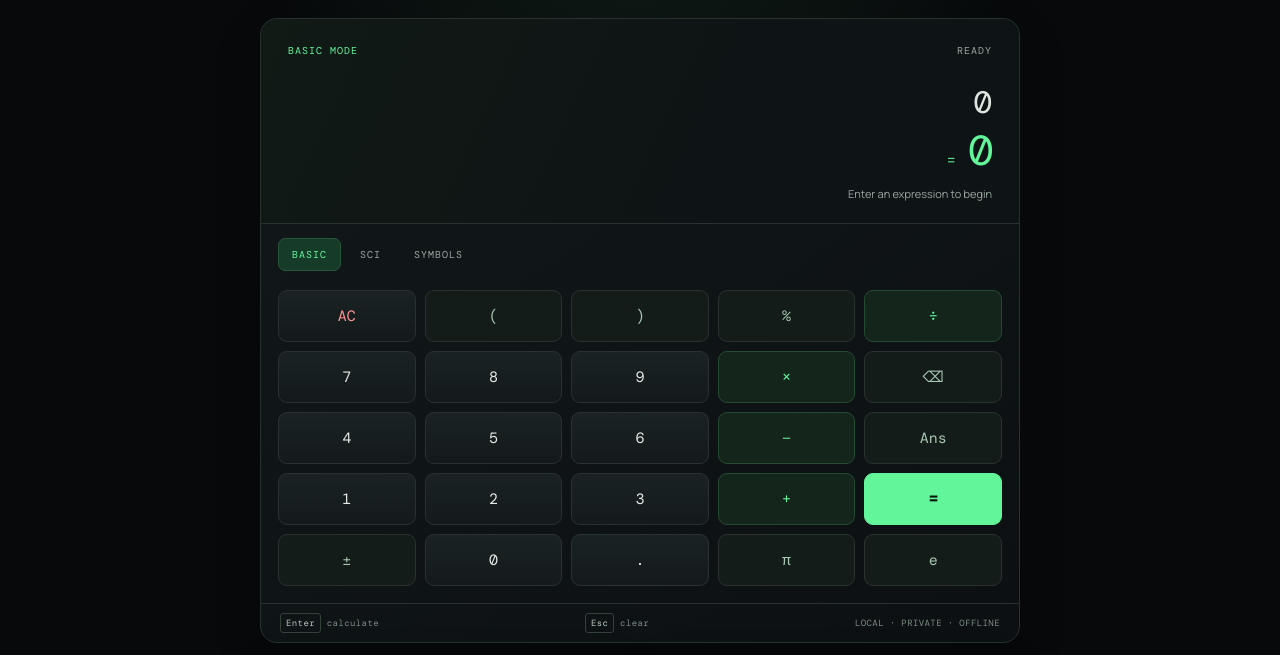
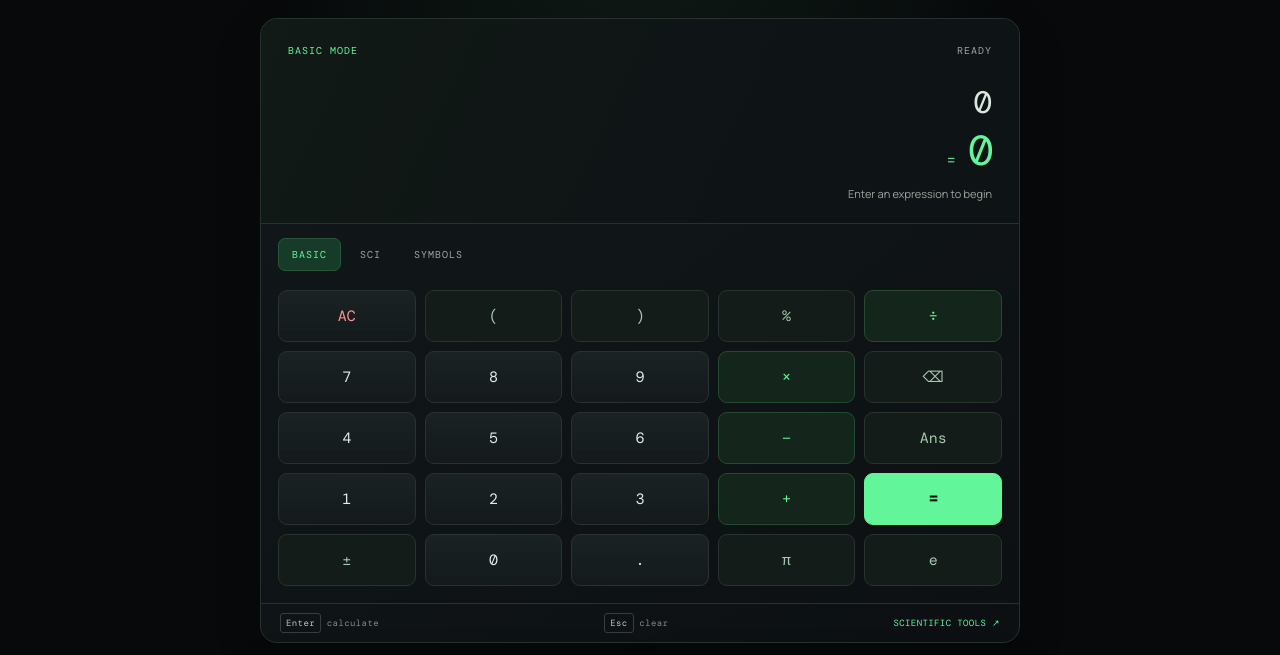
Before and after one commit to Emris-x/O-S-Omnisci, a plain HTML site: page index.html in a window 1280 px wide. Shown: the part 276-931 px from the top of the page. Drawn offline with nearby package versions, Linux system fonts and the light colour scheme.

Commit message:
feat: link scientific toolkit from calculator

```diff
--- a/index.html
+++ b/index.html
@@ -42,7 +42,7 @@
           <button class="mode-tab" data-mode="symbols" role="tab" aria-selected="false">SYMBOLS</button>
         </div>
         <div id="keypad" class="keypad" aria-label="Calculator keys"></div>
-        <div class="calculator-footer"><span><kbd>Enter</kbd> calculate</span><span><kbd>Esc</kbd> clear</span><span>LOCAL · PRIVATE · OFFLINE</span></div>
+        <div class="calculator-footer"><span><kbd>Enter</kbd> calculate</span><span><kbd>Esc</kbd> clear</span><a href="./tools.html" style="color:var(--green);text-decoration:none;font:9px var(--mono)">SCIENTIFIC TOOLS ↗</a></div>
       </section>
 
       <section class="lower-grid">
```
